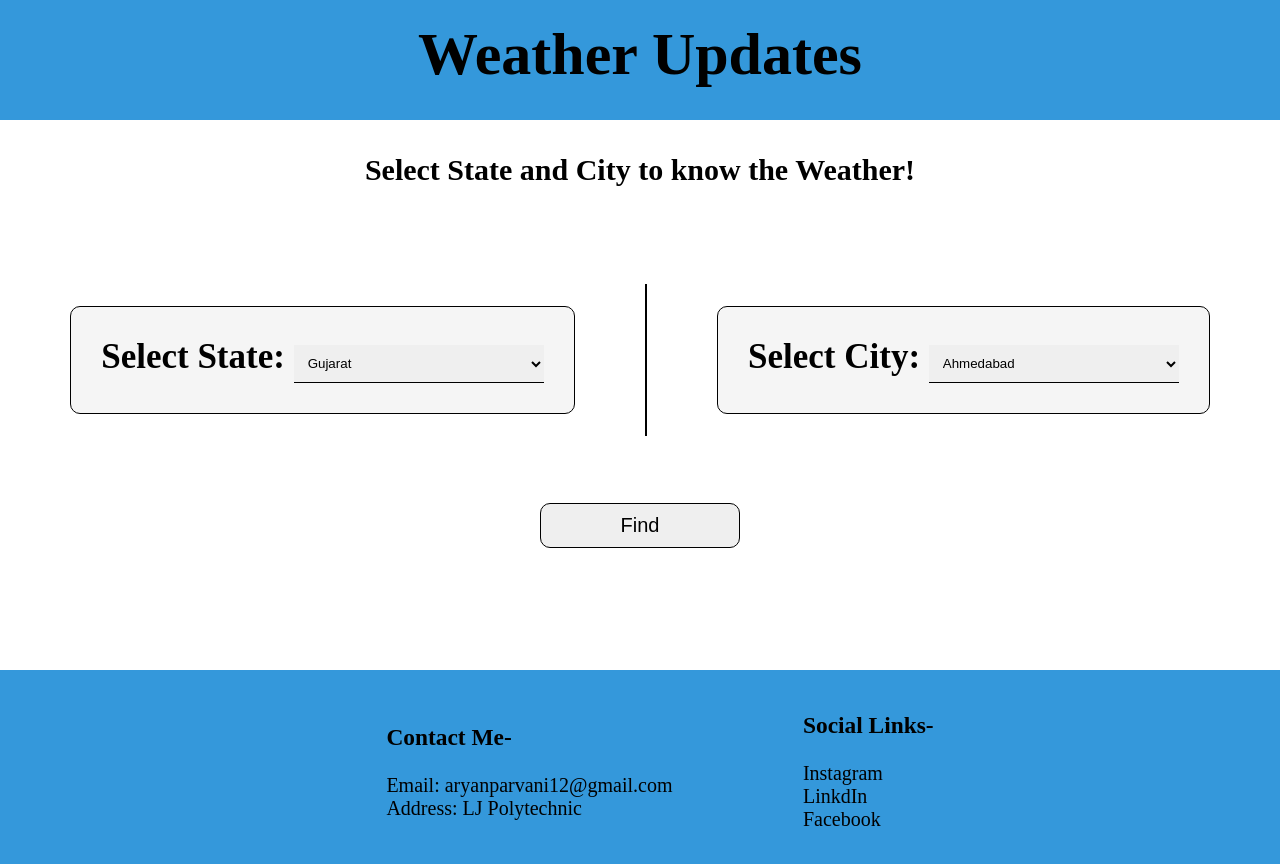
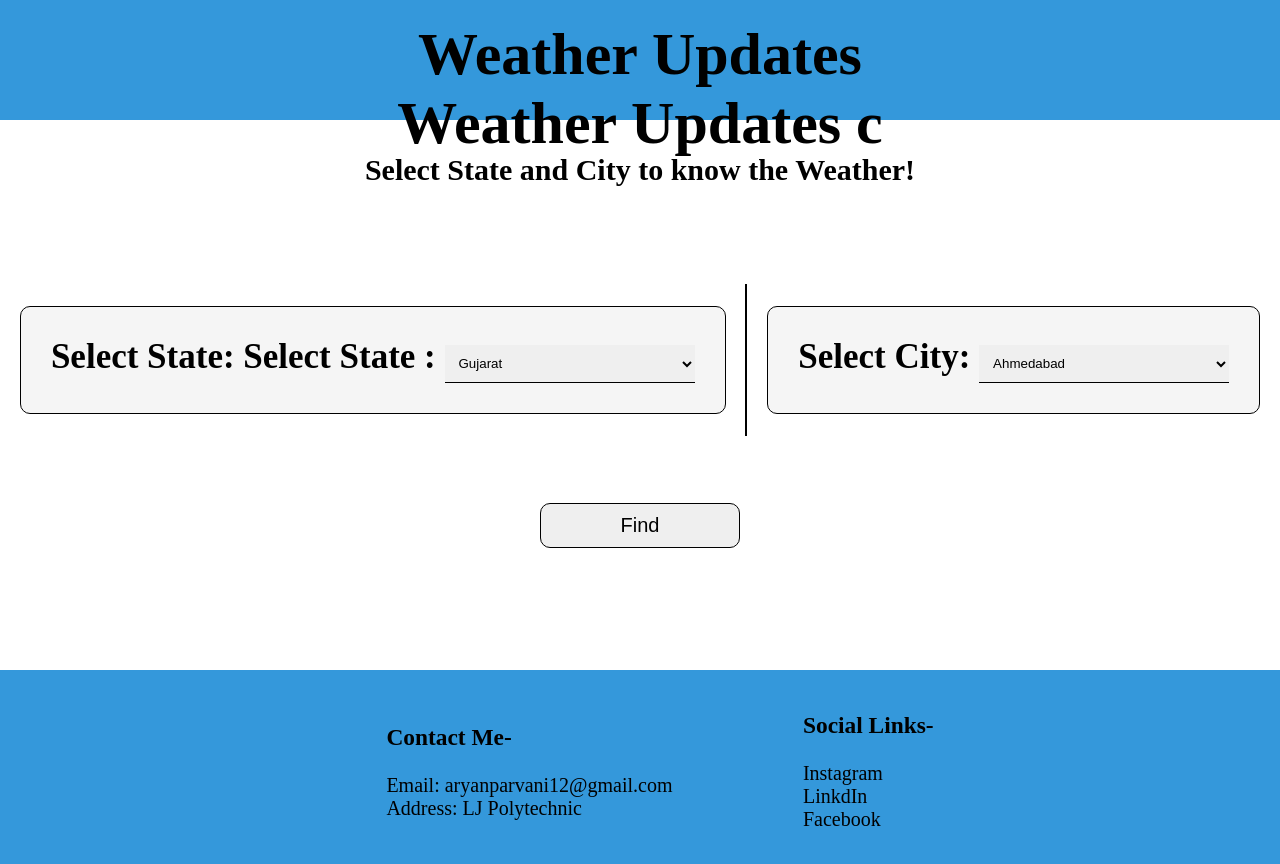
Before and after one commit to Aryan-1212/Weather-Updates, a plain HTML site: page mainCode/index.html in a window 1280 px wide. Drawn offline with Linux system fonts and the light colour scheme.

Commit message:
Random Changes

```diff
--- a/mainCode/index.html
+++ b/mainCode/index.html
@@ -17,6 +17,7 @@
     <div class="section1">
         <div class="head">
             <h1>Weather Updates</h1>
+            <h1>Weather Updates c</h1>
         </div>
     </div>
 
@@ -28,6 +29,7 @@
             <div class="selectState">
                 <form>
                     <label for="state">Select State:</label>
+                    <label for="state">Select State :</label>
                     <select id="state" onchange="populateCities()">
                         <option value="andhraPradesh">Andhra Pradesh</option>
                         <option value="arunachalPradesh">Arunachal Pradesh</option>
```
